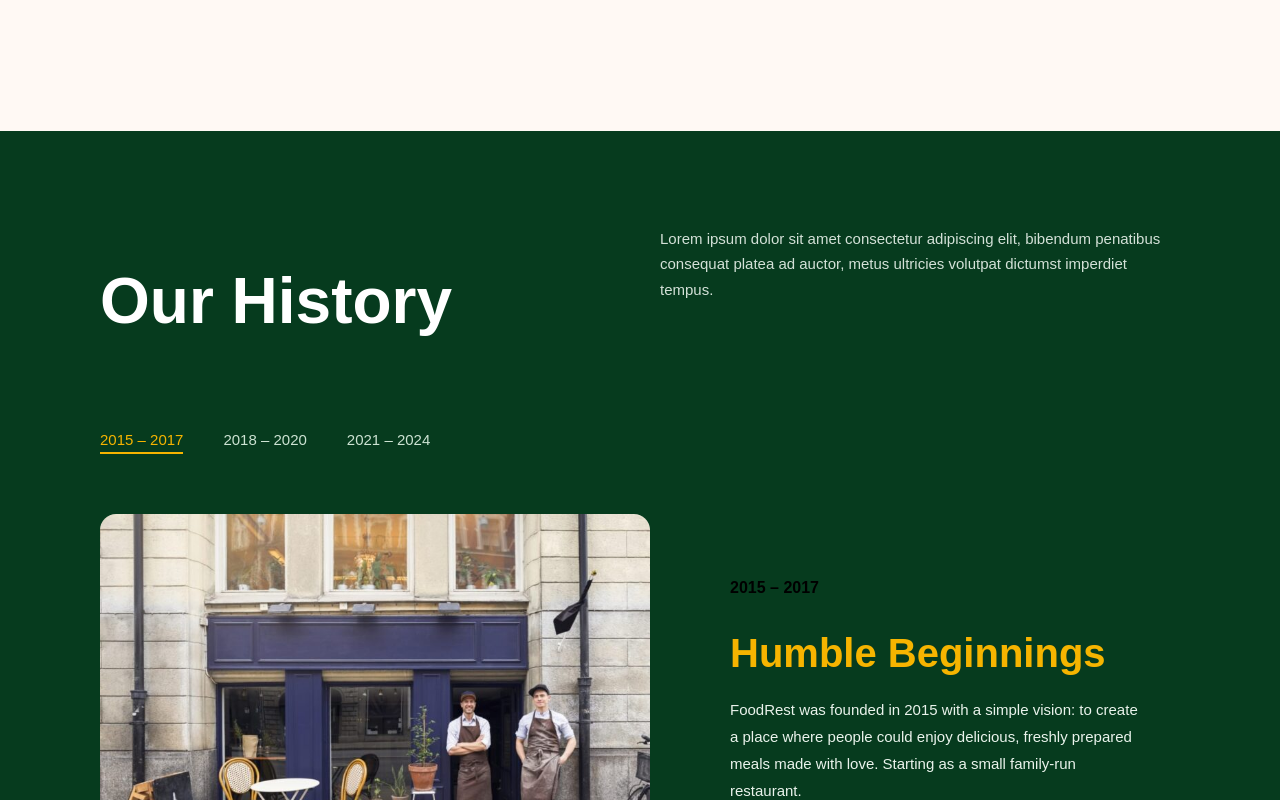
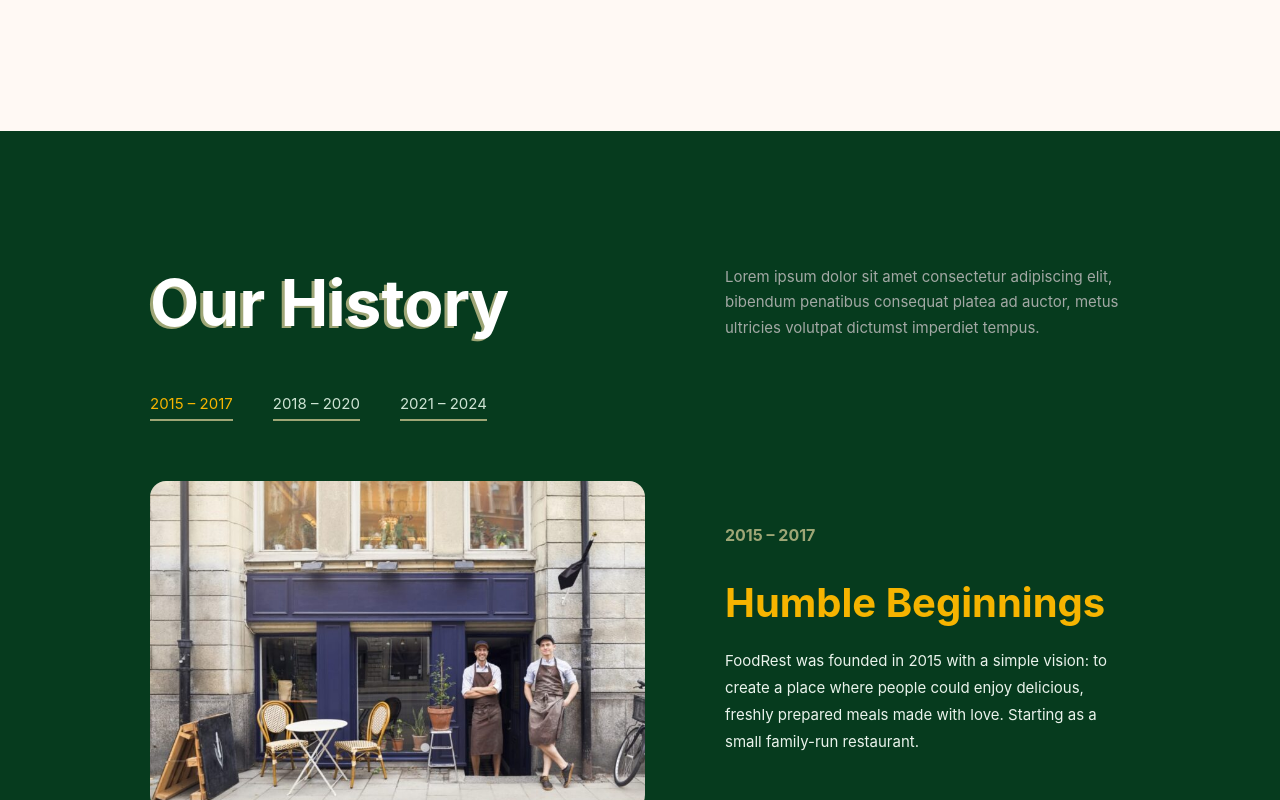
Before and after one commit to Chupacabra44/my-restaurant, a React (Create React App) app: page /aboutus in a window 1280 px wide. Shown: the part 1740-2540 px from the top of the page. Built offline with nearby package versions, Linux system fonts and the light colour scheme.

Commit message:
better style

```diff
--- a/src/components/AboutUs/AboutUs.module.scss
+++ b/src/components/AboutUs/AboutUs.module.scss
@@ -55,23 +55,27 @@
 }
 
 .History {
-  padding: 80px 100px;
+  padding: 80px 150px;
   background-color: #063b1e;
   color: #eaf3ec;
-  font-family: "Poppins", sans-serif;
 }
 
 .HistoryHeader {
-  display: flex;
-  justify-content: space-between;
-  align-items: flex-start;
-  margin-bottom: 40px;
+  display: grid;
+  grid-template-columns: 1.1fr 0.9fr;
+  gap: 80px;
+  align-items: center;
+
+  p {
+    color: #a2a8a4;
+  }
 }
 
 .HistoryHeader h1 {
   font-size: 64px;
   font-weight: 700;
-  color: #ffffff;
+  color: #fff;
+  text-shadow: -3px 2px 0px #9ea676;
 }
 
 .HistoryHeader h1 span {
@@ -79,10 +83,9 @@
 }
 
 .HistoryIntro {
-  max-width: 520px;
+  max-width: 750px;
   font-size: 15px;
   line-height: 1.7;
-  opacity: 0.9;
 }
 
 .HistoryTabs {
@@ -97,21 +100,26 @@
   color: #cde3d3;
   position: relative;
   padding-bottom: 6px;
+  border-bottom: 2px solid #9ea676;
+
+  &:hover {
+    color: #f6b400;
+  }
 }
 
 .HistoryTabs a.Active {
   color: #f6b400;
 }
 
-.HistoryTabs a.Active::after {
-  content: "";
-  position: absolute;
-  left: 0;
-  bottom: 0;
-  width: 100%;
-  height: 2px;
-  background-color: #f6b400;
-}
+// .HistoryTabs a.Active::after {
+//   content: "";
+//   position: absolute;
+//   left: 0;
+//   bottom: 0;
+//   width: 100%;
+//   height: 2px;
+//   background-color: #f6b400;
+// }
 
 .HistoryContent {
   display: grid;
@@ -127,12 +135,13 @@
   object-fit: cover;
 }
 
-.HistoryText .year {
-  font-size: 14px;
+.HistoryText .HistoryYear {
+  font-size: 16px;
   font-weight: 600;
-  color: #9fc8ac;
+  color: #9ea676;
   margin-bottom: 12px;
   display: block;
+  font-weight: bold;
 }
 
 .HistoryText h2 {
```
